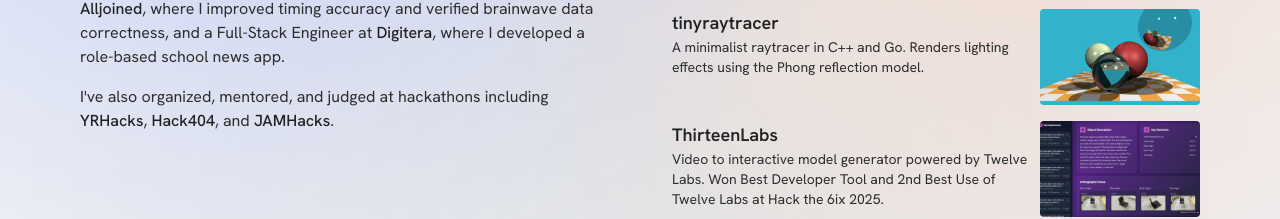
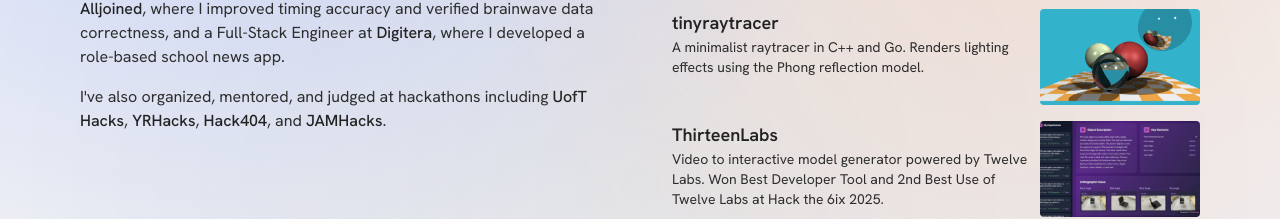
Before and after one commit to andrewchu16/andrewchu.ca, a Next.js app: page / in a window 1280 px wide. Shown: the part 451-670 px from the top of the page. Built offline with nearby package versions, Linux system fonts and the light colour scheme.

Commit message:
update about me

```diff
--- a/src/app/page.tsx
+++ b/src/app/page.tsx
@@ -23,7 +23,9 @@ export default function Home() {
           {/* Left Column - About */}
           <section className="flex flex-col">
             <div className="mb-8">
-              <h1 className="text-4xl sm:text-5xl font-bold mb-2">Andrew Chu</h1>
+              <h1 className="text-4xl sm:text-5xl font-bold mb-2">
+                Andrew Chu
+              </h1>
               <h2 className="text-xl sm:text-2xl text-secondary mb-4">
                 CS @ University of Waterloo
               </h2>
@@ -59,7 +61,9 @@ export default function Home() {
               </p>
               <p>
                 I&apos;ve also organized, mentored, and judged at hackathons
-                including <WebLink href="https://yrhacks.ca/">YRHacks</WebLink>,{" "}
+                including{" "}
+                <WebLink href="https://uofthacks.com">UofT Hacks</WebLink>,{" "}
+                <WebLink href="https://yrhacks.ca/">YRHacks</WebLink>,{" "}
                 <WebLink href="https://hack404.dev/">Hack404</WebLink>, and{" "}
                 <WebLink href="https://www.jamhacks.ca/">JAMHacks</WebLink>.
               </p>
```
